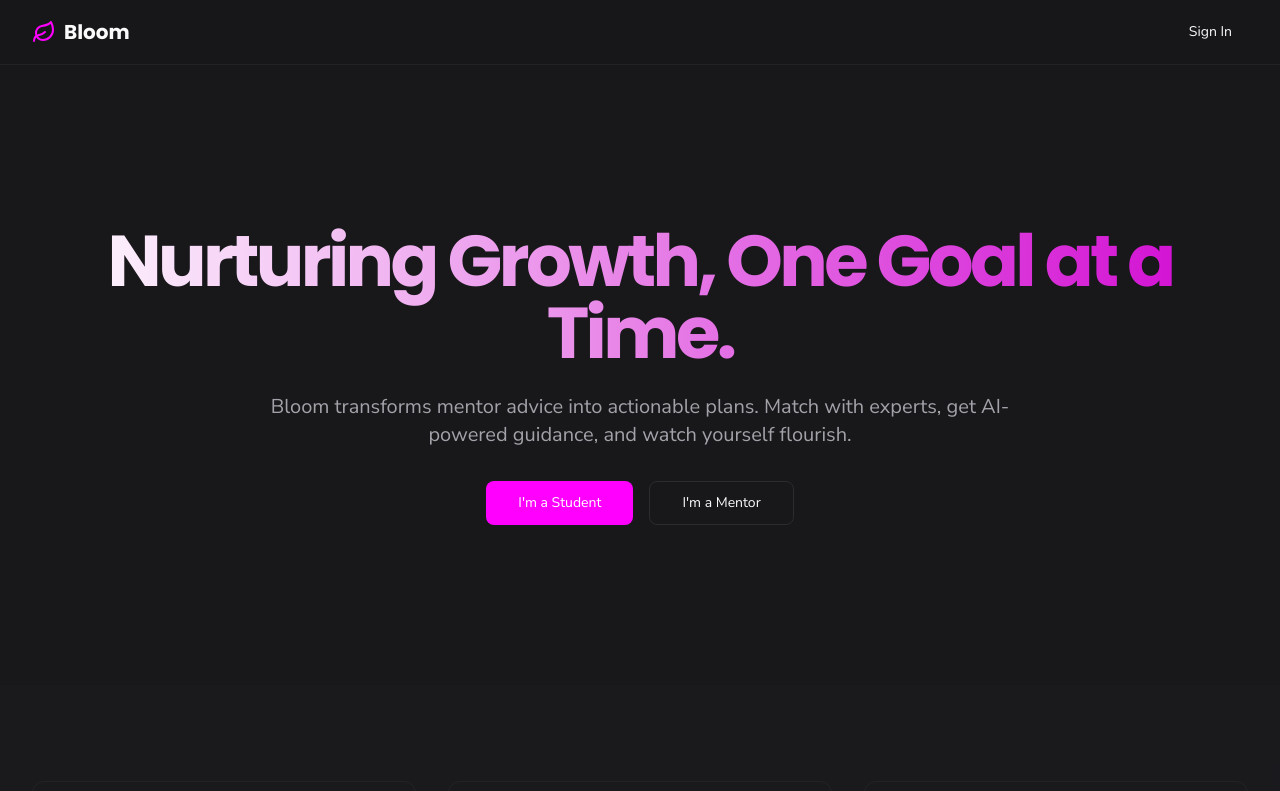
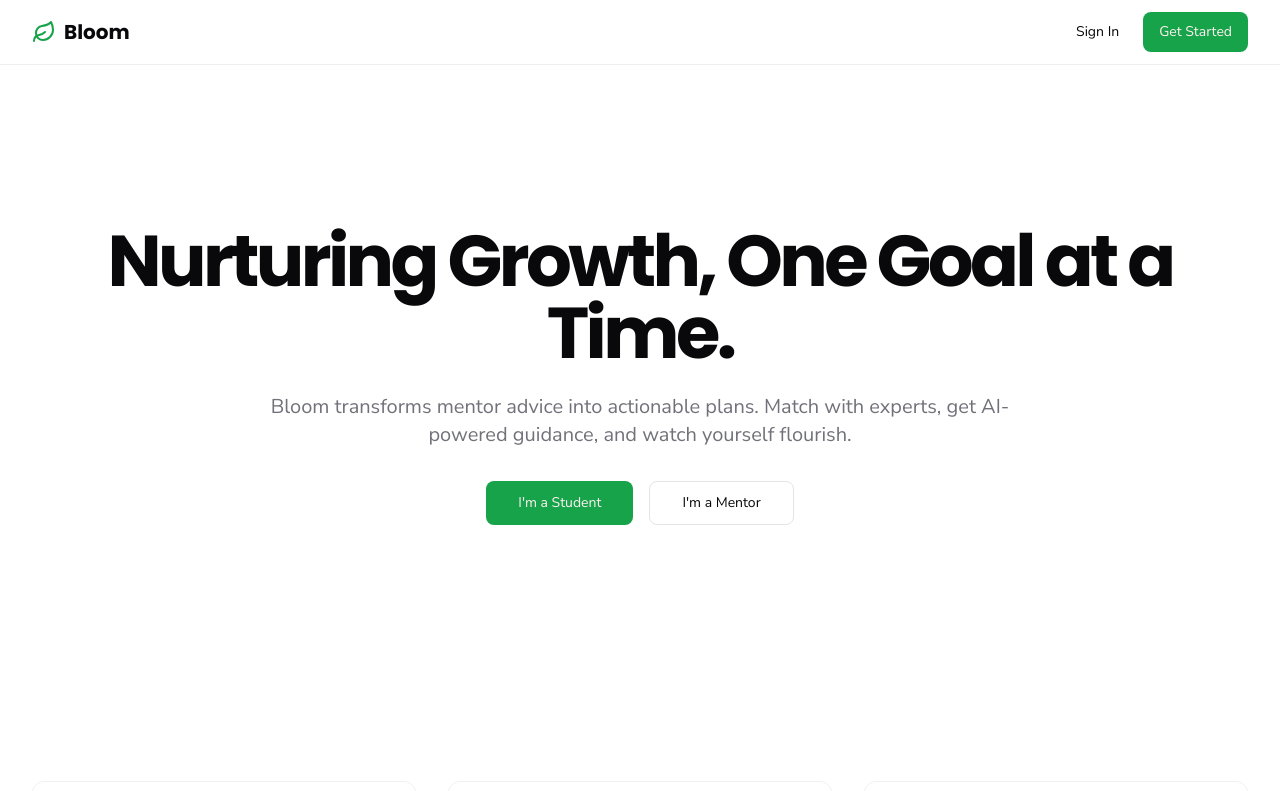
Before and after one commit to Hareeka/bloom, a Next.js app: page / in a window 1280 px wide. Shown: the top 791 px of the page. Built offline with nearby package versions, Linux system fonts and the light colour scheme.

Commit message:
CHANGE THEME INTO BLOOM THEME COLOR PATTERNS OF BLOOM THEME IN MENU OF

```diff
--- a/src/app/(app)/layout.tsx
+++ b/src/app/(app)/layout.tsx
@@ -52,9 +52,10 @@ import { Skeleton } from "@/components/ui/skeleton";
 const navItems = [
   { href: "/dashboard", icon: LayoutDashboard, label: "Dashboard" },
   { href: "/matching", icon: Users, label: "Find Mentors" },
+  { href: "/sessions", icon: Video, label: "Sessions" },
+  { href: "/reminders", icon: Calendar, label: "Set Reminders"},
   { href: "/plan", icon: Sprout, label: "7-Day Plan" },
   { href: "/journal", icon: BookOpen, label: "Journal" },
-  { href: "/sessions", icon: Video, label: "Sessions" },
   { href: "/group-study", icon: Users, label: "Group Study" },
   { href: "/workshops", icon: Award, label: "Workshops" },
   { href: "/rewards", icon: Star, label: "Rewards" },
--- /dev/null
+++ b/src/app/(app)/reminders/page.tsx
@@ -0,0 +1,43 @@
+import { Button } from "@/components/ui/button";
+import { Card, CardContent, CardDescription, CardHeader, CardTitle } from "@/components/ui/card";
+import { Input } from "@/components/ui/input";
+import { Calendar as CalendarIcon, Bell } from "lucide-react";
+import { Calendar } from "@/components/ui/calendar";
+
+export default function RemindersPage() {
+  return (
+    <div className="container mx-auto py-8">
+       <div className="text-center mb-12">
+        <h1 className="text-4xl font-bold font-headline">Set Reminders</h1>
+        <p className="text-lg text-muted-foreground mt-2">Stay on track with your goals.</p>
+      </div>
+      <div className="grid grid-cols-1 md:grid-cols-2 gap-8 max-w-4xl mx-auto">
+        <Card>
+            <CardHeader className="items-center">
+                <CalendarIcon className="h-10 w-10 text-primary mb-4"/>
+                <CardTitle className="font-headline">Schedule a Reminder</CardTitle>
+                <CardDescription>Select a date and time.</CardDescription>
+            </CardHeader>
+            <CardContent className="flex justify-center">
+                 <Calendar
+                    mode="single"
+                    className="rounded-md border"
+                />
+            </CardContent>
+        </Card>
+        <Card>
+            <CardHeader className="items-center">
+                <Bell className="h-10 w-10 text-primary mb-4"/>
+                <CardTitle className="font-headline">Reminder Details</CardTitle>
+                <CardDescription>What should we remind you about?</CardDescription>
+            </CardHeader>
+            <CardContent className="space-y-4">
+                 <Input type="time" />
+                 <Input placeholder="Reminder details..."/>
+                 <Button className="w-full">Set Reminder</Button>
+            </CardContent>
+        </Card>
+      </div>
+    </div>
+  );
+}
--- a/src/app/globals.css
+++ b/src/app/globals.css
@@ -8,32 +8,33 @@ body {
 
 @layer base {
   :root {
-    --background: 240 6% 10%;
-    --foreground: 0 0% 98%;
-    --card: 240 6% 12%;
-    --card-foreground: 0 0% 98%;
-    --popover: 240 6% 10%;
-    --popover-foreground: 0 0% 98%;
-    --primary: 300 100% 50%;
-    --primary-foreground: 0 0% 100%;
-    --secondary: 240 4% 18%;
-    --secondary-foreground: 0 0% 98%;
-    --muted: 240 4% 20%;
-    --muted-foreground: 240 4% 65%;
-    --accent: 300 100% 50%;
-    --accent-foreground: 0 0% 100%;
+    --background: 0 0% 100%;
+    --foreground: 240 10% 3.9%;
+    --card: 0 0% 100%;
+    --card-foreground: 240 10% 3.9%;
+    --popover: 0 0% 100%;
+    --popover-foreground: 240 10% 3.9%;
+    --primary: 142.1 76.2% 36.3%;
+    --primary-foreground: 355.7 100% 97.3%;
+    --secondary: 240 4.8% 95.9%;
+    --secondary-foreground: 240 5.9% 10%;
+    --muted: 240 4.8% 95.9%;
+    --muted-foreground: 240 3.8% 46.1%;
+    --accent: 240 4.8% 95.9%;
+    --accent-foreground: 240 5.9% 10%;
     --destructive: 0 84.2% 60.2%;
     --destructive-foreground: 0 0% 98%;
-    --border: 240 4% 18%;
-    --input: 240 4% 18%;
-    --ring: 300 100% 50%;
-    --chart-1: 300 100% 50%;
-    --chart-2: 210 100% 50%;
-    --chart-3: 150 100% 50%;
-    --chart-4: 60 100% 50%;
-    --chart-5: 0 100% 50%;
+    --border: 240 5.9% 90%;
+    --input: 240 5.9% 90%;
+    --ring: 142.1 76.2% 36.3%;
+    --chart-1: 142.1 76.2% 36.3%;
+    --chart-2: 173 58% 39%;
+    --chart-3: 197 37% 44%;
+    --chart-4: 215 28% 48%;
+    --chart-5: 221 83% 53%;
     --radius: 0.75rem;
   }
+
   .dark {
     --background: 240 6% 10%;
     --foreground: 0 0% 98%;
@@ -41,24 +42,24 @@ body {
     --card-foreground: 0 0% 98%;
     --popover: 240 6% 10%;
     --popover-foreground: 0 0% 98%;
-    --primary: 300 100% 60%;
-    --primary-foreground: 0 0% 100%;
+    --primary: 142.1 70.6% 45.3%;
+    --primary-foreground: 144.9 80.4% 10%;
     --secondary: 240 4% 18%;
     --secondary-foreground: 0 0% 98%;
     --muted: 240 4% 20%;
     --muted-foreground: 240 4% 65%;
-    --accent: 300 100% 60%;
-    --accent-foreground: 0 0% 100%;
+    --accent: 240 4% 18%;
+    --accent-foreground: 0 0% 98%;
     --destructive: 0 62.8% 30.6%;
     --destructive-foreground: 0 0% 98%;
     --border: 240 4% 18%;
     --input: 240 4% 18%;
-    --ring: 300 100% 60%;
-    --chart-1: 300 100% 60%;
-    --chart-2: 210 100% 60%;
-    --chart-3: 150 100% 60%;
-    --chart-4: 60 100% 60%;
-    --chart-5: 0 100% 60%;
+    --ring: 142.1 70.6% 45.3%;
+    --chart-1: 142.1 70.6% 45.3%;
+    --chart-2: 173 58% 39%;
+    --chart-3: 197 37% 44%;
+    --chart-4: 215 28% 48%;
+    --chart-5: 221 83% 53%;
   }
 }
 
--- a/src/app/page.tsx
+++ b/src/app/page.tsx
@@ -29,8 +29,11 @@ export default function LandingPage() {
           <Logo />
           <div className="flex flex-1 items-center justify-end space-x-4">
             <nav className="flex items-center space-x-2">
-              <Button variant="ghost" asChild>
+               <Button variant="ghost" asChild>
                 <Link href="/onboarding">Sign In</Link>
+              </Button>
+              <Button asChild>
+                <Link href="/onboarding">Get Started</Link>
               </Button>
             </nav>
           </div>
@@ -40,7 +43,7 @@ export default function LandingPage() {
       <main className="flex-1">
         <section className="py-24 md:py-32 lg:py-40 text-center">
           <div className="container">
-            <h1 className="text-4xl md:text-6xl lg:text-7xl font-bold font-headline tracking-tighter bg-gradient-to-r from-white to-primary/80 text-transparent bg-clip-text">
+            <h1 className="text-4xl md:text-6xl lg:text-7xl font-bold font-headline tracking-tighter">
               Nurturing Growth, One Goal at a Time.
             </h1>
             <p className="max-w-3xl mx-auto mt-6 text-lg md:text-xl text-muted-foreground">
```
